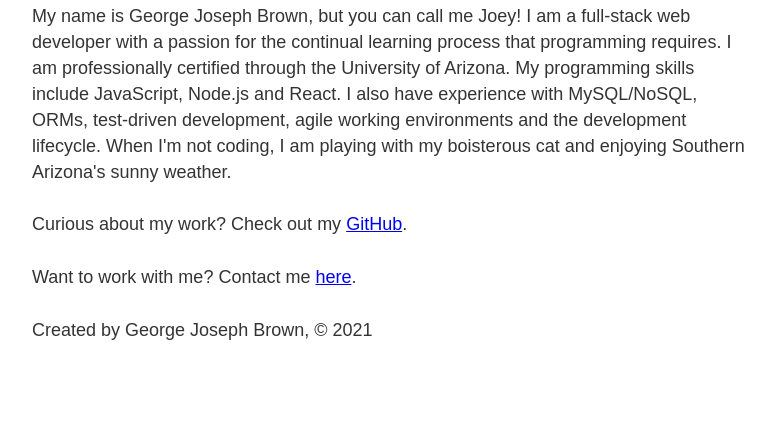
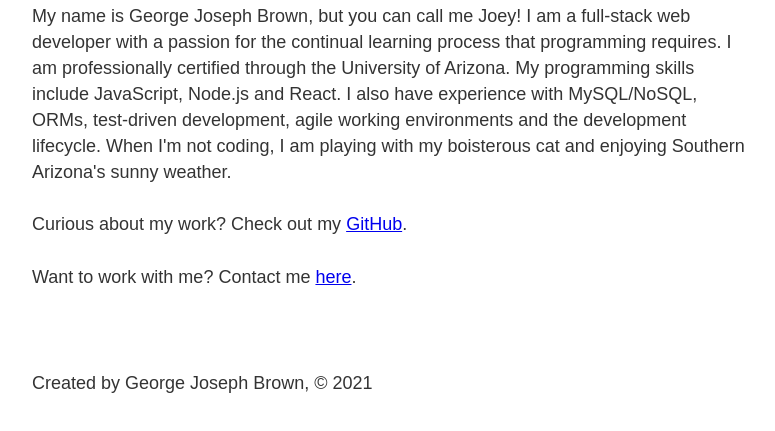
Before and after one commit to joeybrown-ctrl/Gatsby-Project, a Gatsby site: page /about in a window 1280 px wide. Shown: the part 413-844 px from the top of the page, without its empty margins (251-1026 px from the left). Before the commit the page ends 800 px from the top, so only its background shows below. Built offline with nearby package versions, Linux system fonts and the light colour scheme; Gatsby itself is replaced by a stand-in of ours.

Commit message:
added footer css module, and added spacing to give footer component room to breathe.

```diff
--- a/src/components/Footer.js
+++ b/src/components/Footer.js
@@ -1,5 +1,7 @@
 import React from 'react';
 import { graphql, useStaticQuery } from 'gatsby';
+
+import footerStyles from './footer.module.scss';
 
 const Footer = () => {
 
@@ -14,7 +16,7 @@ const Footer = () => {
     `)
 
     return (
-        <footer>
+        <footer className={footerStyles.footer}>
             <p>Created by {data.site.siteMetadata.author}, &copy; 2021</p>
         </footer>
     )
--- /dev/null
+++ b/src/components/footer.module.scss
@@ -0,0 +1,3 @@
+.footer {
+    margin-top: 3rem;
+}
```
Also changed, not shown: src/posts/react/chill.png (renamed from src/posts/chill.png), src/posts/react/react.md (renamed from src/posts/react.md).
